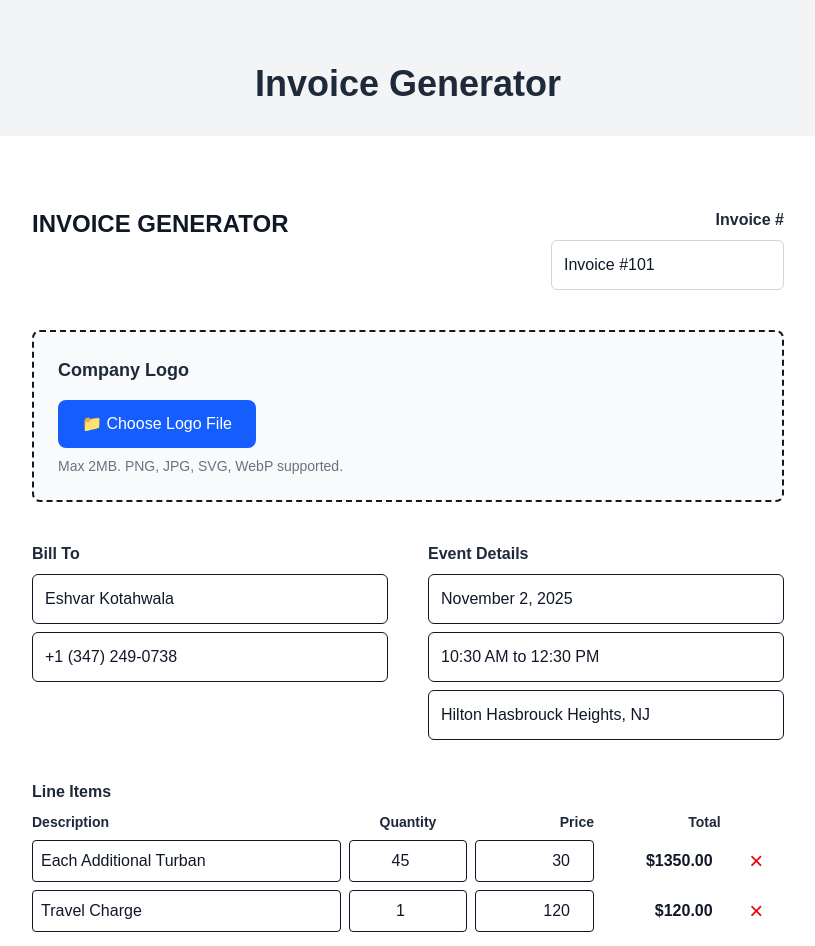
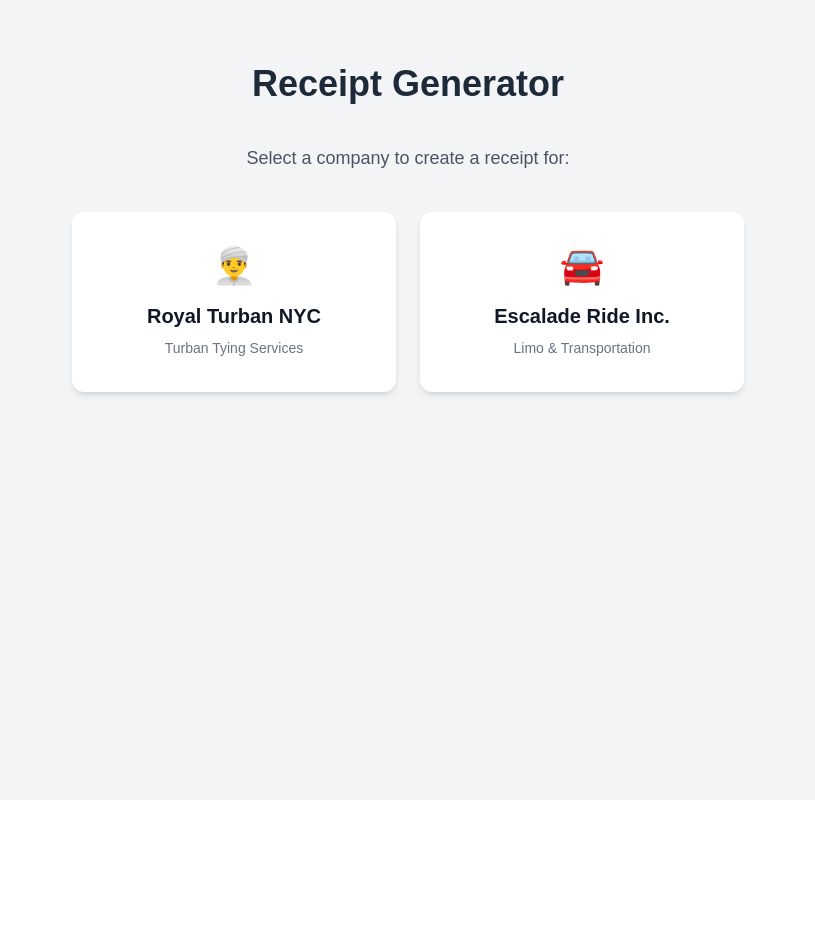
Before and after one commit to ravimultani38/invoice-gen, a Next.js app: page / in a window 1280 px wide. Shown: the top 946 px of the page, without its empty margins (232-1047 px from the left). After the commit the page ends 800 px from the top, so only its background shows below. Built offline with nearby package versions, Linux system fonts and the light colour scheme.

Commit message:
final changes

```diff
--- a/src/app/page.tsx
+++ b/src/app/page.tsx
@@ -1,13 +1,47 @@
-import InvoiceForm from '@/components/InvoiceForm';
+'use client';
+
+import { useState } from 'react';
+import InvoiceForm, { CompanyType } from '@/components/InvoiceForm';
 
 export default function Home() {
+  const [selectedCompany, setSelectedCompany] = useState<CompanyType | null>(null);
+
   return (
     <div className="min-h-screen bg-gray-100 flex flex-col items-center justify-start p-4 sm:p-6 lg:p-8">
       <main className="w-full max-w-4xl mx-auto">
         <h1 className="text-3xl sm:text-4xl font-bold text-center text-gray-800 my-8">
-          Invoice Generator
+          Receipt Generator
         </h1>
-        <InvoiceForm />
+
+        {!selectedCompany ? (
+          <div className="flex flex-col gap-6 items-center justify-center mt-10">
+            <p className="text-gray-600 text-lg mb-4">Select a company to create a receipt for:</p>
+            <div className="grid md:grid-cols-2 gap-6 w-full max-w-2xl">
+                <button
+                    onClick={() => setSelectedCompany('ROYAL_TURBAN')}
+                    className="flex flex-col items-center p-8 bg-white rounded-xl shadow-md hover:shadow-xl transition-all border-2 border-transparent hover:border-orange-500"
+                >
+                    <div className="text-4xl mb-4">👳‍♂️</div>
+                    <h2 className="text-xl font-bold text-gray-900">Royal Turban NYC</h2>
+                    <p className="text-gray-500 text-sm mt-2 text-center">Turban Tying Services</p>
+                </button>
+
+                <button
+                    onClick={() => setSelectedCompany('ESCALADE_RIDE')}
+                    className="flex flex-col items-center p-8 bg-white rounded-xl shadow-md hover:shadow-xl transition-all border-2 border-transparent hover:border-blue-500"
+                >
+                    <div className="text-4xl mb-4">🚘</div>
+                    <h2 className="text-xl font-bold text-gray-900">Escalade Ride Inc.</h2>
+                    <p className="text-gray-500 text-sm mt-2 text-center">Limo & Transportation</p>
+                </button>
+            </div>
+          </div>
+        ) : (
+          <InvoiceForm
+            selectedCompany={selectedCompany}
+            onBack={() => setSelectedCompany(null)}
+          />
+        )}
       </main>
     </div>
   );
--- a/src/components/InvoiceDocument.tsx
+++ b/src/components/InvoiceDocument.tsx
@@ -34,7 +34,9 @@ const styles = StyleSheet.create({
   totalDueRow: { backgroundColor: '#f0f0f0', fontWeight: 'bold' },
   notes: { fontSize: 9, color: '#555', lineHeight: 1.5, marginTop: 20, borderTopColor: '#e0e0e0', borderTopWidth: 1, paddingTop: 10, },
   footer: { position: 'absolute', bottom: 30, left: 40, right: 40, textAlign: 'center', fontSize: 10, color: '#888', },
-  signatureSection: { marginTop: 40, flexDirection: 'row', justifyContent: 'space-between', },
+
+  // Updated style to align the single signature to the right
+  signatureSection: { marginTop: 40, flexDirection: 'row', justifyContent: 'flex-end' },
   signatureBox: { width: '45%', paddingTop: 8 },
   signatureLine: { borderTopColor: '#333', borderTopWidth: 1, marginTop: 40 },
   signatureImage: { width: 120, height: 40, objectFit: 'contain' },
@@ -43,6 +45,10 @@ const styles = StyleSheet.create({
 const InvoiceDocument: React.FC<InvoiceDocumentProps> = ({ data }) => {
   const subtotal = data.items.reduce((acc, item) => acc + item.quantity * item.price, 0);
   const totalDue = subtotal - data.deposit;
+
+  // Use dynamic labels if provided, otherwise fallback to defaults
+  const billToLabel = data.labels?.billTo || 'Bill To';
+  const detailsLabel = data.labels?.details || 'Event Details';
 
   return (
     <Document>
@@ -59,12 +65,12 @@ const InvoiceDocument: React.FC<InvoiceDocumentProps> = ({ data }) => {
 
         <View style={styles.section}>
           <View style={styles.sectionColumn}>
-            <Text style={styles.subHeader}>Bill To</Text>
+            <Text style={styles.subHeader}>{billToLabel}</Text>
             <Text style={styles.text}>{data.billTo.name}</Text>
             <Text style={styles.text}>{data.billTo.phone}</Text>
           </View>
           <View style={styles.sectionColumn}>
-            <Text style={styles.subHeader}>Event Details</Text>
+            <Text style={styles.subHeader}>{detailsLabel}</Text>
             <Text style={styles.text}>Date: {data.eventDetails.date}</Text>
             <Text style={styles.text}>Time: {data.eventDetails.time}</Text>
             <Text style={styles.text}>Location: {data.eventDetails.location}</Text>
@@ -74,8 +80,8 @@ const InvoiceDocument: React.FC<InvoiceDocumentProps> = ({ data }) => {
         <View style={styles.table}>
           <View style={[styles.tableRow, styles.tableHeader]}>
             <Text style={[styles.tableCol, styles.colDescription, { fontWeight: 'bold' }]}>DETAILS</Text>
-            <Text style={[styles.tableCol, styles.colQty, { fontWeight: 'bold' }]}>QUANTITY</Text>
-            <Text style={[styles.tableCol, styles.colPrice, { fontWeight: 'bold' }]}>PRICE</Text>
+            <Text style={[styles.tableCol, styles.colQty, { fontWeight: 'bold' }]}>QTY/HRS</Text>
+            <Text style={[styles.tableCol, styles.colPrice, { fontWeight: 'bold' }]}>RATE</Text>
             <Text style={[styles.tableCol, styles.colTotal, { fontWeight: 'bold' }]}>TOTAL</Text>
           </View>
           {data.items.map((item, index) => (
@@ -111,13 +117,9 @@ const InvoiceDocument: React.FC<InvoiceDocumentProps> = ({ data }) => {
         </View>
 
         <View style={styles.signatureSection}>
+
           <View style={styles.signatureBox}>
-            <Text>Client&apos;s Signature</Text>
-            <View style={styles.signatureLine} />
-            <Text style={{ marginTop: 8 }}>Date: ________________</Text>
-          </View>
-          <View style={styles.signatureBox}>
-            <Text>Royal Turban Tying NY Signature</Text>
+            <Text>{data.companyName} Signature</Text>
             {data.signatureBase64 ? (
               <Image style={styles.signatureImage} src={data.signatureBase64} />
             ) : (
--- a/src/components/InvoiceForm.tsx
+++ b/src/components/InvoiceForm.tsx
@@ -1,6 +1,6 @@
 'use client';
 
-import { useState } from 'react';
+import { useState, useEffect } from 'react';
 import dynamic from 'next/dynamic';
 import Image from 'next/image';
 
@@ -28,31 +28,68 @@ export interface InvoiceData {
   signatureDate: string;
   deposit: number;
   logoBase64?: string;
-  signatureBase64?: string; // Signature field
+  signatureBase64?: string;
+  labels?: { billTo?: string; details?: string }; // Dynamic labels for PDF
 }
 
-const InvoiceForm = () => {
-  // State to hold all the invoice data
-  const [invoiceData, setInvoiceData] = useState<InvoiceData>({
+export type CompanyType = 'ROYAL_TURBAN' | 'ESCALADE_RIDE';
+
+interface InvoiceFormProps {
+  selectedCompany: CompanyType;
+  onBack: () => void;
+}
+
+const COMPANY_DEFAULTS: Record<CompanyType, InvoiceData> = {
+  ROYAL_TURBAN: {
     invoiceTitle: 'Invoice #101',
     companyName: 'ROYAL TURBAN NYC',
-    billTo: { name: 'Eshvar Kotahwala', phone: '+1 (347) 249-0738' },
+    billTo: { name: '', phone: '' },
     eventDetails: {
-      date: 'November 2, 2025',
+      date: new Date().toLocaleDateString('en-US', { year: 'numeric', month: 'long', day: 'numeric' }),
       time: '10:30 AM to 12:30 PM',
-      location: 'Hilton Hasbrouck Heights, NJ',
+      location: '',
     },
     items: [
-      { description: 'Each Additional Turban', quantity: 45, price: 30 },
-      { description: 'Travel Charge', quantity: 1, price: 120 },
+      { description: 'Turban Tying Service', quantity: 1, price: 150 },
+      { description: 'Travel Charge', quantity: 1, price: 50 },
     ],
-    notes: `Terms & Conditions:\n- The client will provide turban material on the day of the event.\n- The event planner is responsible for the timing of turban tying.\n- Only TWO tiers are available. Additional tiers will incur extra charges.\n- All deposits are non-refundable.`,
+    notes: `Terms & Conditions:\n- The client will provide turban material on the day of the event.\n- The event planner is responsible for the timing of turban tying.\n- All deposits are non-refundable.`,
     paymentDetails: 'Payment Methods: Cash or Zelle (929-247-6814).',
-    signatureDate: 'August 31, 2025',
-    deposit: 270,
-  });
+    signatureDate: new Date().toLocaleDateString('en-US', { year: 'numeric', month: 'long', day: 'numeric' }),
+    deposit: 0,
+    labels: { billTo: 'Bill To', details: 'Event Details' }
+  },
+  ESCALADE_RIDE: {
+    invoiceTitle: 'Trip Receipt #001',
+    companyName: 'Escalade Ride Inc.',
+    billTo: { name: '', phone: '' },
+    eventDetails: {
+      date: new Date().toLocaleDateString('en-US', { year: 'numeric', month: 'long', day: 'numeric' }),
+      time: 'Pickup: 10:00 AM',
+      location: 'JFK Airport to Manhattan',
+    },
+    items: [
+      { description: 'Luxury Limo Service (Hours)', quantity: 3, price: 120 },
+      { description: 'Tolls & Surcharges', quantity: 1, price: 45 },
+      { description: 'Gratuity (20%)', quantity: 1, price: 72 },
+    ],
+    notes: `Terms & Conditions:\n- Overtime charges apply after the booked duration.\n- No smoking or food allowed inside the vehicle.\n- Cancellations within 24 hours are non-refundable.\n- Any damage to the vehicle will be charged to the client.`,
+    paymentDetails: 'Payment Methods: Credit Card, Cash, or Corporate Account.',
+    signatureDate: new Date().toLocaleDateString('en-US', { year: 'numeric', month: 'long', day: 'numeric' }),
+    deposit: 100,
+    labels: { billTo: 'Passenger / Bill To', details: 'Trip Information' }
+  }
+};
 
+const InvoiceForm: React.FC<InvoiceFormProps> = ({ selectedCompany, onBack }) => {
+  // State to hold all the invoice data
+  const [invoiceData, setInvoiceData] = useState<InvoiceData>(COMPANY_DEFAULTS[selectedCompany]);
   const [logoPreviewError, setLogoPreviewError] = useState(false);
+
+  // Effect to reset data if company changes (optional, mostly handled by parent re-mounting)
+  useEffect(() => {
+    setInvoiceData(COMPANY_DEFAULTS[selectedCompany]);
+  }, [selectedCompany]);
 
   // Calculate totals
   const subtotal = invoiceData.items.reduce((acc, item) => acc + (item.quantity * item.price), 0);
@@ -111,20 +148,28 @@ const InvoiceForm = () => {
   };
 
   return (
-    <div className="bg-white p-6 sm:p-8 rounded-lg shadow-lg max-w-6xl mx-auto">
+    <div className="bg-white p-6 sm:p-8 rounded-lg shadow-lg max-w-6xl mx-auto relative">
+        <button
+            onClick={onBack}
+            className="mb-4 text-sm text-gray-500 hover:text-gray-700 flex items-center gap-1"
+        >
+            ← Switch Company
+        </button>
+
       <div className="p-4 sm:p-10">
         <div className="flex justify-between items-start mb-10">
             <div>
-                <h2 className="text-2xl font-bold text-gray-900">INVOICE GENERATOR</h2>
+                <h2 className="text-2xl font-bold text-gray-900 uppercase">{invoiceData.companyName}</h2>
+                <p className="text-sm text-gray-500 mt-1">{selectedCompany === 'ESCALADE_RIDE' ? 'Luxury Transportation Service' : 'Premium Turban Tying Service'}</p>
             </div>
             <div className="text-right">
-                <h3 className="font-bold mb-2 text-gray-800">Invoice #</h3>
+                <h3 className="font-bold mb-2 text-gray-800">Receipt #</h3>
                 <input
                   type="text"
                   placeholder="e.g., #101"
                   value={invoiceData.invoiceTitle}
                   onChange={(e) => setInvoiceData({ ...invoiceData, invoiceTitle: e.target.value })}
-                  className="w-full p-3 border border-gray-300 rounded-md text-gray-900 placeholder:text-gray-400"
+                  className="w-full p-3 border border-gray-300 rounded-md text-gray-900 placeholder:text-gray-400 text-right"
                 />
             </div>
         </div>
@@ -160,15 +205,15 @@ const InvoiceForm = () => {
         {/* Bill To & Event Details */}
         <div className="grid md:grid-cols-2 gap-10 mb-10">
           <div>
-            <h3 className="font-bold mb-2 text-gray-800">Bill To</h3>
-            <input type="text" placeholder="Client Name" value={invoiceData.billTo.name} onChange={(e) => setInvoiceData({ ...invoiceData, billTo: { ...invoiceData.billTo, name: e.target.value }})} className="w-full p-3 border rounded-md mb-2 text-gray-900 placeholder:text-gray-400" />
-            <input type="text" placeholder="Client Phone" value={invoiceData.billTo.phone} onChange={(e) => setInvoiceData({ ...invoiceData, billTo: { ...invoiceData.billTo, phone: e.target.value }})} className="w-full p-3 border rounded-md text-gray-900 placeholder:text-gray-400" />
+            <h3 className="font-bold mb-2 text-gray-800">{invoiceData.labels?.billTo || 'Bill To'}</h3>
+            <input type="text" placeholder="Client/Passenger Name" value={invoiceData.billTo.name} onChange={(e) => setInvoiceData({ ...invoiceData, billTo: { ...invoiceData.billTo, name: e.target.value }})} className="w-full p-3 border rounded-md mb-2 text-gray-900 placeholder:text-gray-400" />
+            <input type="text" placeholder="Phone / Contact" value={invoiceData.billTo.phone} onChange={(e) => setInvoiceData({ ...invoiceData, billTo: { ...invoiceData.billTo, phone: e.target.value }})} className="w-full p-3 border rounded-md text-gray-900 placeholder:text-gray-400" />
           </div>
           <div>
-            <h3 className="font-bold mb-2 text-gray-800">Event Details</h3>
-            <input type="text" placeholder="Event Date" value={invoiceData.eventDetails.date} onChange={(e) => setInvoiceData({ ...invoiceData, eventDetails: { ...invoiceData.eventDetails, date: e.target.value }})} className="w-full p-3 border rounded-md mb-2 text-gray-900 placeholder:text-gray-400" />
-            <input type="text" placeholder="Event Time" value={invoiceData.eventDetails.time} onChange={(e) => setInvoiceData({ ...invoiceData, eventDetails: { ...invoiceData.eventDetails, time: e.target.value }})} className="w-full p-3 border rounded-md mb-2 text-gray-900 placeholder:text-gray-400" />
-            <input type="text" placeholder="Event Location" value={invoiceData.eventDetails.location} onChange={(e) => setInvoiceData({ ...invoiceData, eventDetails: { ...invoiceData.eventDetails, location: e.target.value }})} className="w-full p-3 border rounded-md text-gray-900 placeholder:text-gray-400" />
+            <h3 className="font-bold mb-2 text-gray-800">{invoiceData.labels?.details || 'Event Details'}</h3>
+            <input type="text" placeholder="Date" value={invoiceData.eventDetails.date} onChange={(e) => setInvoiceData({ ...invoiceData, eventDetails: { ...invoiceData.eventDetails, date: e.target.value }})} className="w-full p-3 border rounded-md mb-2 text-gray-900 placeholder:text-gray-400" />
+            <input type="text" placeholder={selectedCompany === 'ESCALADE_RIDE' ? "Pickup Time" : "Event Time"} value={invoiceData.eventDetails.time} onChange={(e) => setInvoiceData({ ...invoiceData, eventDetails: { ...invoiceData.eventDetails, time: e.target.value }})} className="w-full p-3 border rounded-md mb-2 text-gray-900 placeholder:text-gray-400" />
+            <input type="text" placeholder={selectedCompany === 'ESCALADE_RIDE' ? "Route / Location" : "Location"} value={invoiceData.eventDetails.location} onChange={(e) => setInvoiceData({ ...invoiceData, eventDetails: { ...invoiceData.eventDetails, location: e.target.value }})} className="w-full p-3 border rounded-md text-gray-900 placeholder:text-gray-400" />
           </div>
         </div>
 
@@ -177,8 +222,8 @@ const InvoiceForm = () => {
           <h3 className="font-bold mb-2 text-gray-800">Line Items</h3>
           <div className="grid grid-cols-12 gap-2 mb-2">
             <label className="col-span-5 font-semibold text-sm text-gray-800">Description</label>
-            <label className="col-span-2 font-semibold text-sm text-gray-800 text-center">Quantity</label>
-            <label className="col-span-2 font-semibold text-sm text-gray-800 text-right">Price</label>
+            <label className="col-span-2 font-semibold text-sm text-gray-800 text-center">Qty/Hrs</label>
+            <label className="col-span-2 font-semibold text-sm text-gray-800 text-right">Price/Rate</label>
             <label className="col-span-2 font-semibold text-sm text-gray-800 text-right">Total</label>
           </div>
           {invoiceData.items.map((item, index) => (
@@ -196,10 +241,10 @@ const InvoiceForm = () => {
         {/* Summary */}
         <div className="flex justify-end mb-10">
             <div className="w-full md:w-96 bg-gray-50 rounded-lg p-6 border">
-              <h3 className="font-bold mb-4 text-lg text-gray-800">Invoice Summary</h3>
+              <h3 className="font-bold mb-4 text-lg text-gray-800">Summary</h3>
               <div className="space-y-2">
                 <div className="flex justify-between"><span className="text-gray-600">Subtotal:</span><span className="font-medium text-gray-900">${subtotal.toFixed(2)}</span></div>
-                <div className="flex justify-between items-center"><span className="text-gray-600">Deposit:</span><input type="number" value={invoiceData.deposit} onChange={(e) => setInvoiceData({ ...invoiceData, deposit: Number(e.target.value) || 0 })} className="w-24 p-2 text-right border rounded text-sm text-gray-900 placeholder:text-gray-400" placeholder="0" min="0" step="0.01" /></div>
+                <div className="flex justify-between items-center"><span className="text-gray-600">Deposit / Paid:</span><input type="number" value={invoiceData.deposit} onChange={(e) => setInvoiceData({ ...invoiceData, deposit: Number(e.target.value) || 0 })} className="w-24 p-2 text-right border rounded text-sm text-gray-900 placeholder:text-gray-400" placeholder="0" min="0" step="0.01" /></div>
                 <div className="border-t pt-2 mt-2"><div className="flex justify-between"><span className="font-bold text-lg text-gray-800">Total Due:</span><span className="font-bold text-xl text-green-600">${totalDue.toFixed(2)}</span></div></div>
               </div>
             </div>
@@ -213,7 +258,7 @@ const InvoiceForm = () => {
 
         {/* Signature Upload Section */}
         <div className="mt-10 p-6 border-2 border-dashed rounded-lg bg-gray-50">
-          <h3 className="font-bold mb-4 text-lg text-gray-800">Your Signature</h3>
+          <h3 className="font-bold mb-4 text-lg text-gray-800">Company Signature</h3>
           {invoiceData.signatureBase64 ? (
             <div className="flex items-start gap-4">
               <Image src={invoiceData.signatureBase64} alt="Signature preview" width={120} height={60} className="object-contain border rounded-lg p-2 bg-white" />
```
Also changed, not shown: 1 other file (tests, documents, lock files or other folders).
